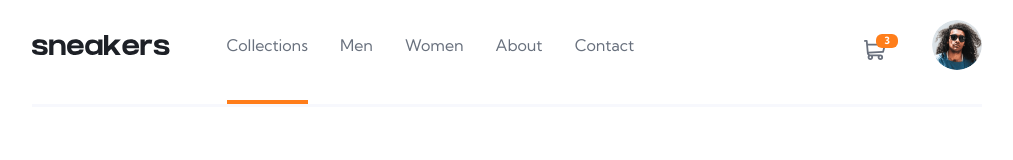
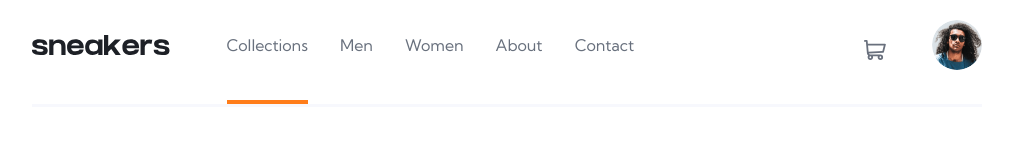
Before and after one commit to GustavoJuvino/react-ecommerce, a React (Create React App) app: page / in a window 1280 px wide. Shown: the top 160 px of the page, without its empty margins (133-1146 px from the left). Built offline with nearby package versions, Linux system fonts and the light colour scheme.

Commit message:
Number of how many itens were added now is dynamic

```diff
--- a/src/components/Buttons.tsx
+++ b/src/components/Buttons.tsx
@@ -1,8 +1,8 @@
 import React, { useEffect, useState } from "react";
+import { useCounterContext } from "./contexts/useCounterContext";
+import { useDisplayCartContext } from "./contexts/useDisplayCartContext";
 import { ReactComponent as CartIcon } from "../assets/icon-cart.svg";
 import { ButtonsDiv, Counter, CartButton } from "./styles/Buttons.styled";
-import { useCounterContext } from "./contexts/useCounterContext";
-import { useDisplayCartContext } from "./contexts/useDisplayCartContext";
 
 const Buttons: React.FC = () => {
   const [disabled, setDisabled] = useState(false);
--- a/src/components/Cart.tsx
+++ b/src/components/Cart.tsx
@@ -42,6 +42,7 @@ const Cart: React.FC<DisplayProps> = ({ cartRef }) => {
                 alt="cart-item"
                 src={require("../assets/image-product-1-thumbnail.jpg")}
               />
+
               <div className="item-texts">
                 <div>
                   <p>Fall Limited Edition Sneakers</p>
@@ -50,6 +51,7 @@ const Cart: React.FC<DisplayProps> = ({ cartRef }) => {
                     <span> $375.00 </span>
                   </p>
                 </div>
+
                 <Delete className="delete" />
               </div>
             </Item>
--- a/src/components/Header.tsx
+++ b/src/components/Header.tsx
@@ -1,6 +1,7 @@
 import React, { useEffect, useRef } from 'react';
 import Cart from "./Cart";
 import { useDisplayCartContext } from './contexts/useDisplayCartContext';
+import { CounterContext, useCounterContext } from "./contexts/useCounterContext";
 import useToggle from './hooks/useToggle';
 import { ReactComponent as Logo } from '../assets/logo.svg';
 import { ReactComponent as CartIcon } from '../assets/icon-cart.svg';
@@ -14,6 +15,7 @@ import {
 
 const Header: React.FC= () => {
   const { activate, setActivate } = useDisplayCartContext();
+  const { counter } = useCounterContext();
   const cartRef = useRef(null);
 
   const liElements = [
@@ -53,7 +55,8 @@ const Header: React.FC= () => {
               className="Cart"
               onClick={() => setActivate(!activate)}
             />
-              <span>3</span>
+
+            {counter > 0 ? <span>{counter}</span>: null}
           </CartDiv>
 
           <img src={require('../assets/image-avatar.png')} alt="user" />
--- a/src/components/styles/Cart.styled.tsx
+++ b/src/components/styles/Cart.styled.tsx
@@ -81,6 +81,7 @@ export const Item = styled.section`
     display: flex;
     margin: 24px 24px 0px 24px;
     align-items: center;
+
     img {
         width: 50px;
         height: 50px;
--- a/src/components/styles/Images.styled.tsx
+++ b/src/components/styles/Images.styled.tsx
@@ -4,7 +4,6 @@ export const ImagesSection = styled.section`
     margin-left: 213px;
 
     ul {
-
         display: flex;
         padding: 0px;
 
--- a/src/components/styles/Main.styled.tsx
+++ b/src/components/styles/Main.styled.tsx
@@ -10,7 +10,6 @@ export const MainTexts = styled.section`
     width: 55%;
     height: auto;
     text-align: left;
-
 
     .logo-text {
         letter-spacing: 2px;
```
